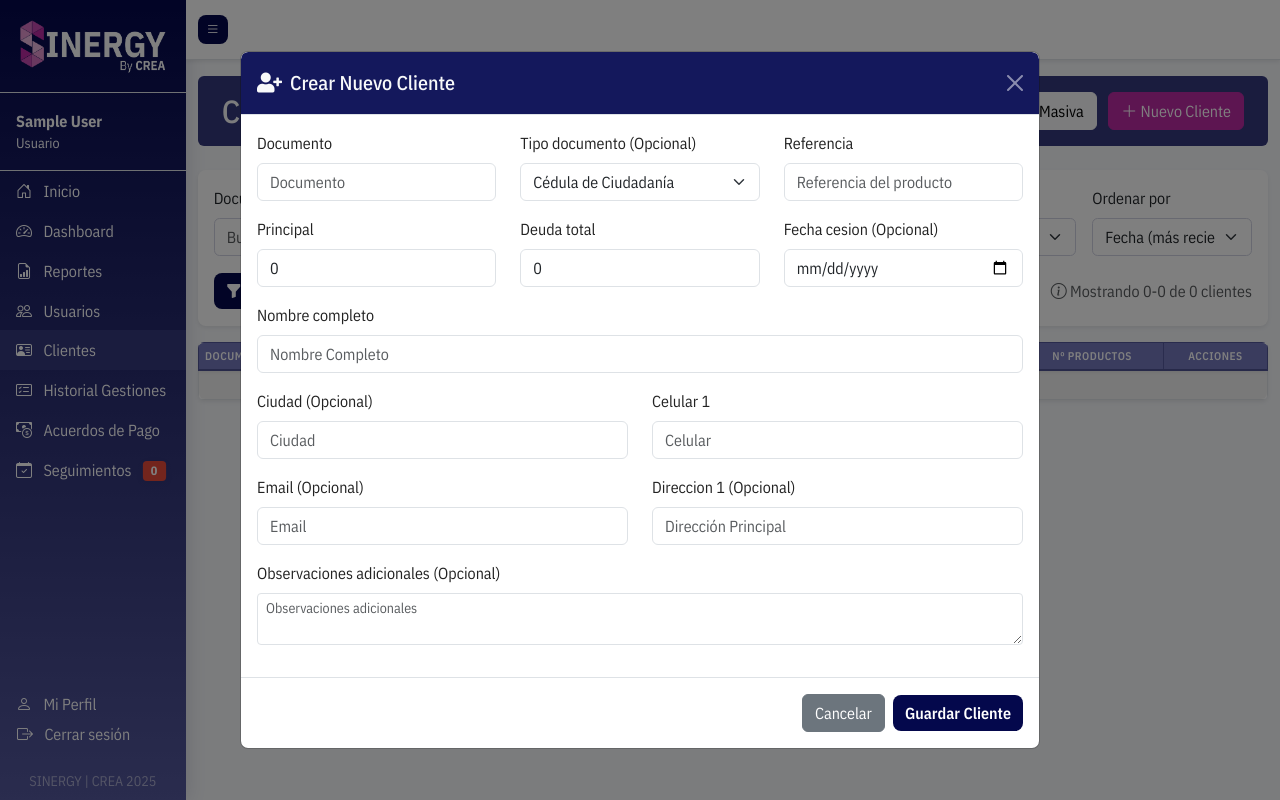
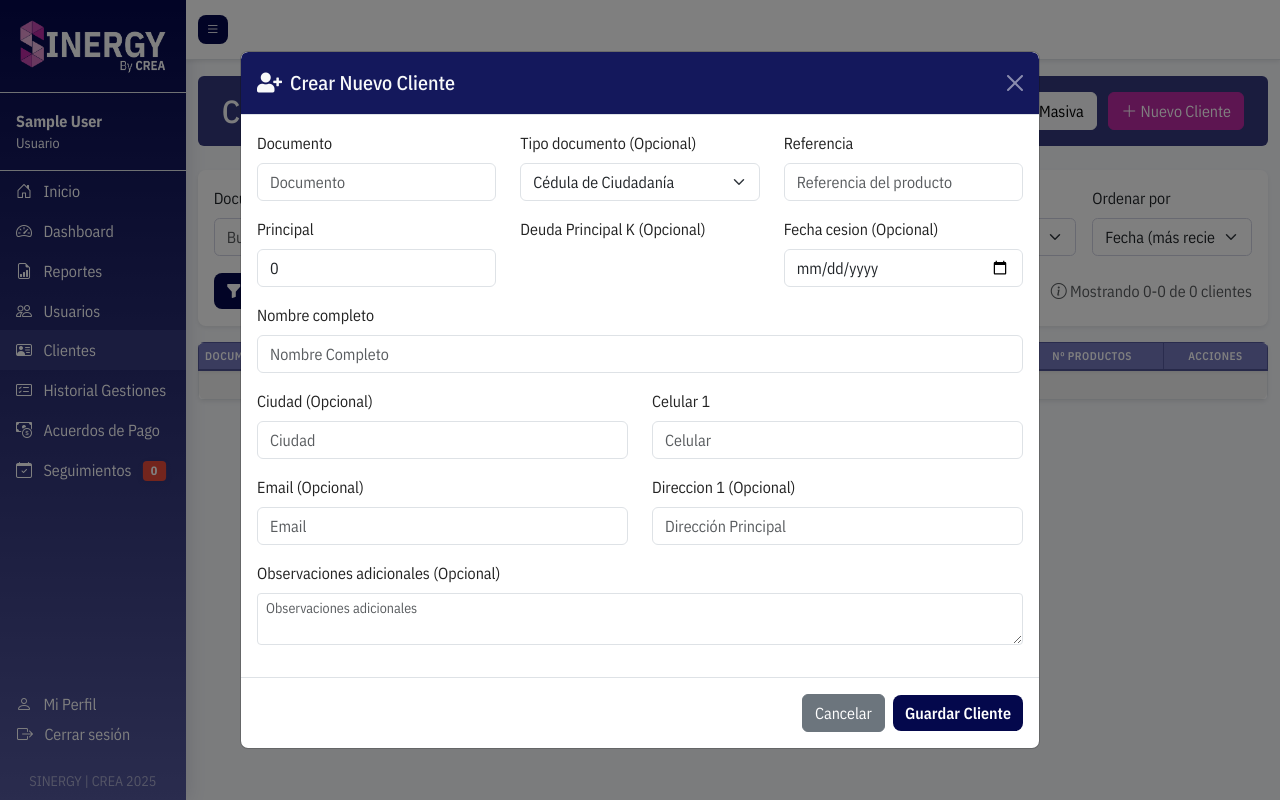
Before and after one commit to DataEngenieer/crea_online_crm, a Django app: page /clientes/ in a window 1280 px wide, after a click on "Nuevo Cliente". Run offline with Django 5.2, Linux system fonts and the light colour scheme; the visitor is signed in with stand-in values (Sample User, id 1); data that the repository does not hold is empty; parts of the project's set-up code (start-up, migrations or seed data) failed here and were passed over; some libraries are stand-ins or nearby versions.

Commit message:
cambios a deuda principal k

```diff
--- a/core/templates/core/clientes.html
+++ b/core/templates/core/clientes.html
@@ -125,7 +125,7 @@
                         </div>
                     </div>
 
-                    <!-- Fila 2: Deuda Principal, Deuda Total, Fecha Cesión -->
+                    <!-- Fila 2: Deuda Principal, Deuda Principal K, Fecha Cesión -->
                     <div class="row mb-3">
                         <div class="col-md-4">
                             <label for="{{ form_nuevo_cliente.principal.id_for_label }}" class="form-label">{{ form_nuevo_cliente.principal.label }}{% if not form_nuevo_cliente.principal.field.required %} (Opcional){% endif %}</label>
@@ -133,9 +133,9 @@
                             {% if form_nuevo_cliente.principal.errors %}<div class="invalid-feedback d-block">{{ form_nuevo_cliente.principal.errors|join:", " }}</div>{% endif %}
                         </div>
                         <div class="col-md-4">
-                            <label for="{{ form_nuevo_cliente.deuda_total.id_for_label }}" class="form-label">{{ form_nuevo_cliente.deuda_total.label }}{% if not form_nuevo_cliente.deuda_total.field.required %} (Opcional){% endif %}</label>
-                            {% render_field form_nuevo_cliente.deuda_total %}
-                            {% if form_nuevo_cliente.deuda_total.errors %}<div class="invalid-feedback d-block">{{ form_nuevo_cliente.deuda_total.errors|join:", " }}</div>{% endif %}
+                            <label for="{{ form_nuevo_cliente.deuda_principal_k.id_for_label }}" class="form-label">Deuda Principal K{% if not form_nuevo_cliente.deuda_principal_k.field.required %} (Opcional){% endif %}</label>
+                            {% render_field form_nuevo_cliente.deuda_principal_k %}
+                            {% if form_nuevo_cliente.deuda_principal_k.errors %}<div class="invalid-feedback d-block">{{ form_nuevo_cliente.deuda_principal_k.errors|join:", " }}</div>{% endif %}
                         </div>
                         <div class="col-md-4">
                             <label for="{{ form_nuevo_cliente.fecha_cesion.id_for_label }}" class="form-label">{{ form_nuevo_cliente.fecha_cesion.label }}{% if not form_nuevo_cliente.fecha_cesion.field.required %} (Opcional){% endif %}</label>
--- a/core/views.py
+++ b/core/views.py
@@ -1400,8 +1400,8 @@ def detalle_cliente(request, documento_cliente):
     # Convertir a lista para evitar múltiples consultas a la base de datos si se itera varias veces
     referencias_cliente_list = list(clientes_mismo_documento)
 
-    # Lógica de consolidación de datos financieros (adaptada de la original)
-    deuda_total_consolidada = sum(c.deuda_total for c in referencias_cliente_list if c.deuda_total is not None)
+    # Lógica de consolidación de datos financieros (usando deuda_principal_k)
+    deuda_total_consolidada = sum(c.deuda_principal_k for c in referencias_cliente_list if c.deuda_principal_k is not None)
     productos_count = len(referencias_cliente_list)
 
     # Calcular los días de mora actuales para cada cliente
```
Also changed, not shown: core/templates/core/partials/tab_informacion_financiera.html (+4 -4 lines).
